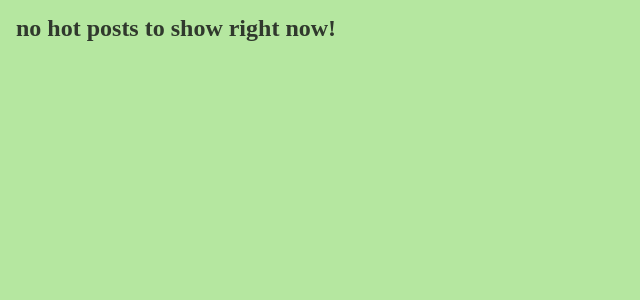
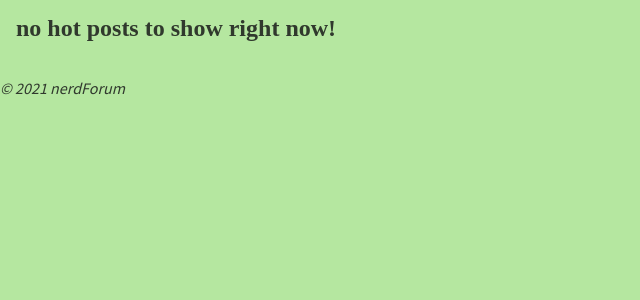
Before and after one commit to jasonschaad/cosc360Project, a PHP site: page / in a window 1280 px wide. Shown: the part 365-665 px from the top of the page, without its empty margins (0-640 px from the left). Run offline with PHP 8.4, Linux system fonts and the light colour scheme; data comes from the database, SQL or seed files in the repository; some web fonts are replaced.

Commit message:
Added copyright to footer

```diff
--- a/foot.php
+++ b/foot.php
@@ -1,3 +1,4 @@
     </div>
+    <i>&copy; 2021 nerdForum</i>
   </body>
 </html>
```
